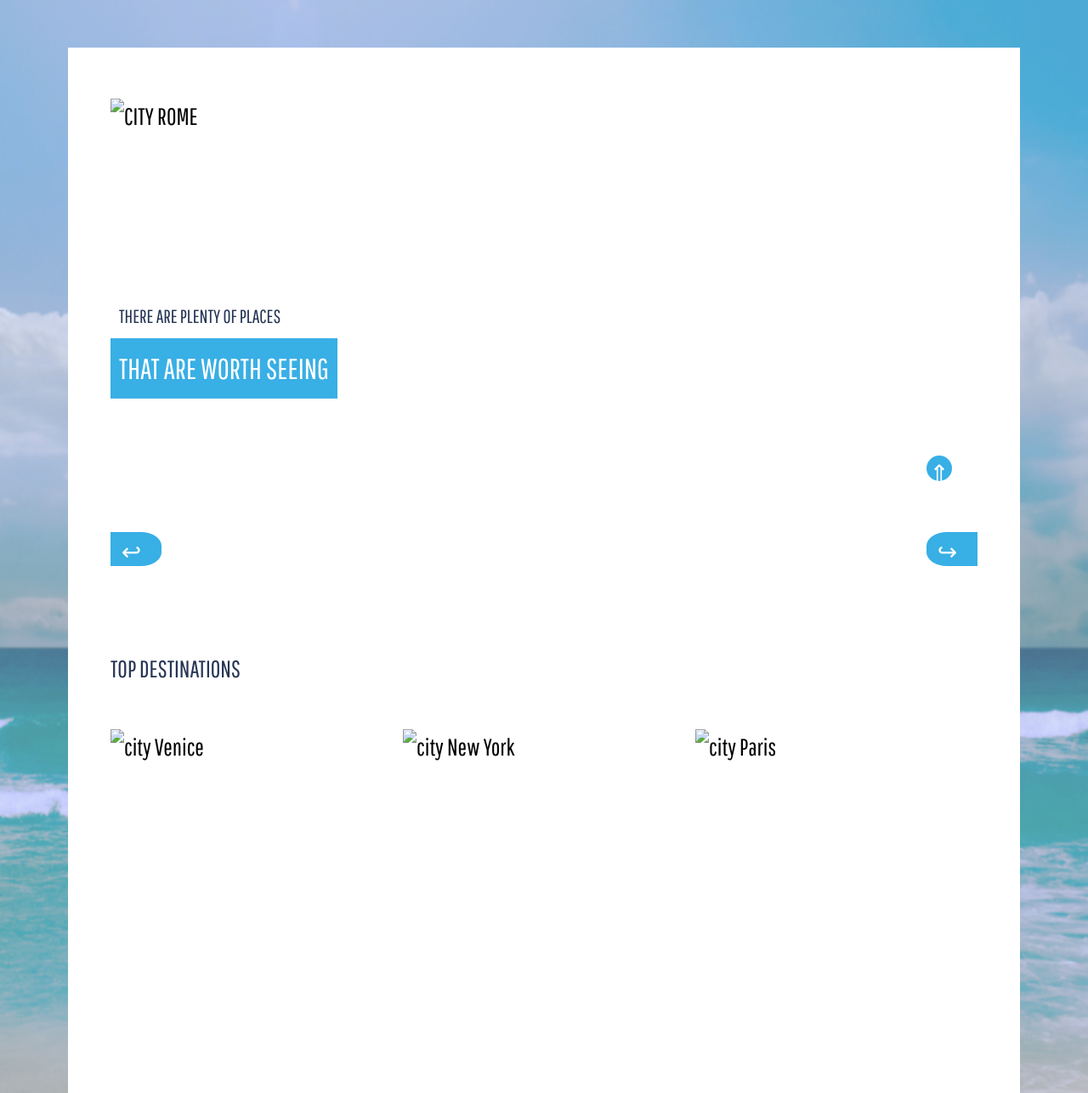
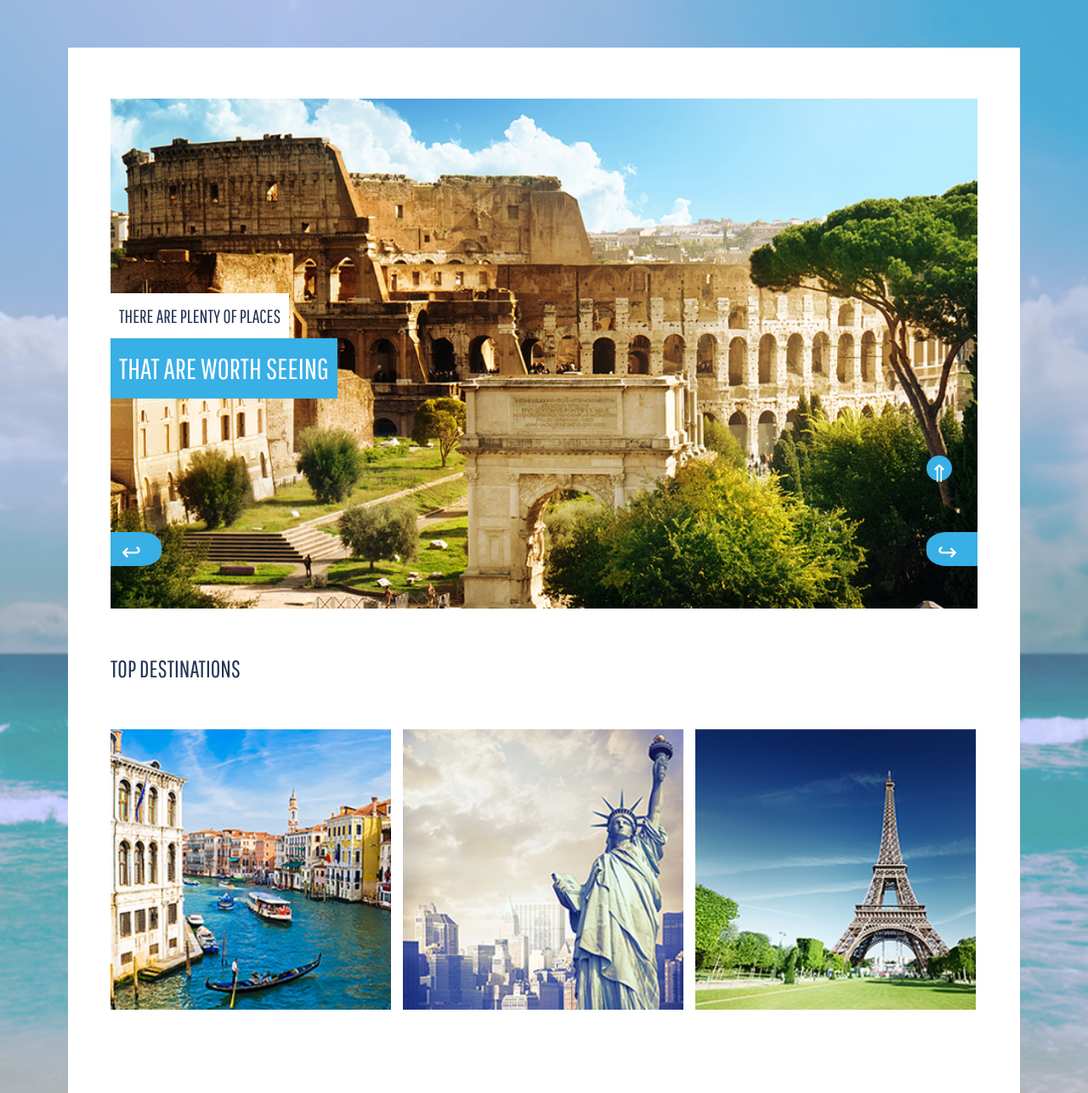
Before and after one commit to KL1M-Danil/goit-fe-course, a plain HTML site: page html-css/module-05/index.html in a window 1280 px wide. Shown: the part 194-1480 px from the top of the page at 85% size. Drawn offline with nearby package versions, Linux system fonts and the light colour scheme; a web font is replaced by a local one.

```diff
--- a/html-css/module-05/index.html
+++ b/html-css/module-05/index.html
@@ -56,16 +56,16 @@
             <div class="carousel">
 
                 <div>
-                    <img src="../img/ship.png" alt="ship on the beach">
+                    <img src="img/ship.png" alt="ship on the beach">
                 </div>
                 <div>
-                    <img src="../img/rome.png" alt="city Rome">
+                    <img src="img/rome.png" alt="city Rome">
                 </div>
                 <div>
-                    <img src="../img/city.png" alt="city">
+                    <img src="img/city.png" alt="city">
                 </div>
                 <div>
-                    <img src="../img/venice.png" alt="city Venice">
+                    <img src="img/venice.png" alt="city Venice">
                 </div>
             </div>
             <div>
@@ -84,7 +84,7 @@
                         aliquam bibendum olor quis malesuadivamu.</p>
                     <a href="#">Details</a>
                 </div>
-                <img src="../img/mini-venice.png" alt="city Venice" class="card-img">
+                <img src="img/mini-venice.png" alt="city Venice" class="card-img">
             </div>
             <div class="card-destinations">
                 <div class="pop-up-block">
@@ -94,7 +94,7 @@
                         aliquam bibendum olor quis malesuadivamu.</p>
                     <a href="#">Details</a>
                 </div>
-                <img src="../img/mini-ny.png" alt="city New York" class="card-img">
+                <img src="img/mini-ny.png" alt="city New York" class="card-img">
             </div>
             <div class="card-destinations">
                 <div class="pop-up-block">
@@ -104,7 +104,7 @@
                         aliquam bibendum olor quis malesuadivamu.</p>
                     <a href="#">Details</a>
                 </div>
-                <img src="../img/mini-paris.png" alt="city Paris" class="card-img">
+                <img src="img/mini-paris.png" alt="city Paris" class="card-img">
             </div>
         </article>
         <div >
--- a/useful-links.txt
+++ b/useful-links.txt
@@ -56,3 +56,6 @@
 
 - Карусель(легкий способ)
   http://kenwheeler.github.io/slick/
+
+- Фиксированая кнопка на странице
+  https://codepen.io/Zerk/pen/JMQpdY
```
